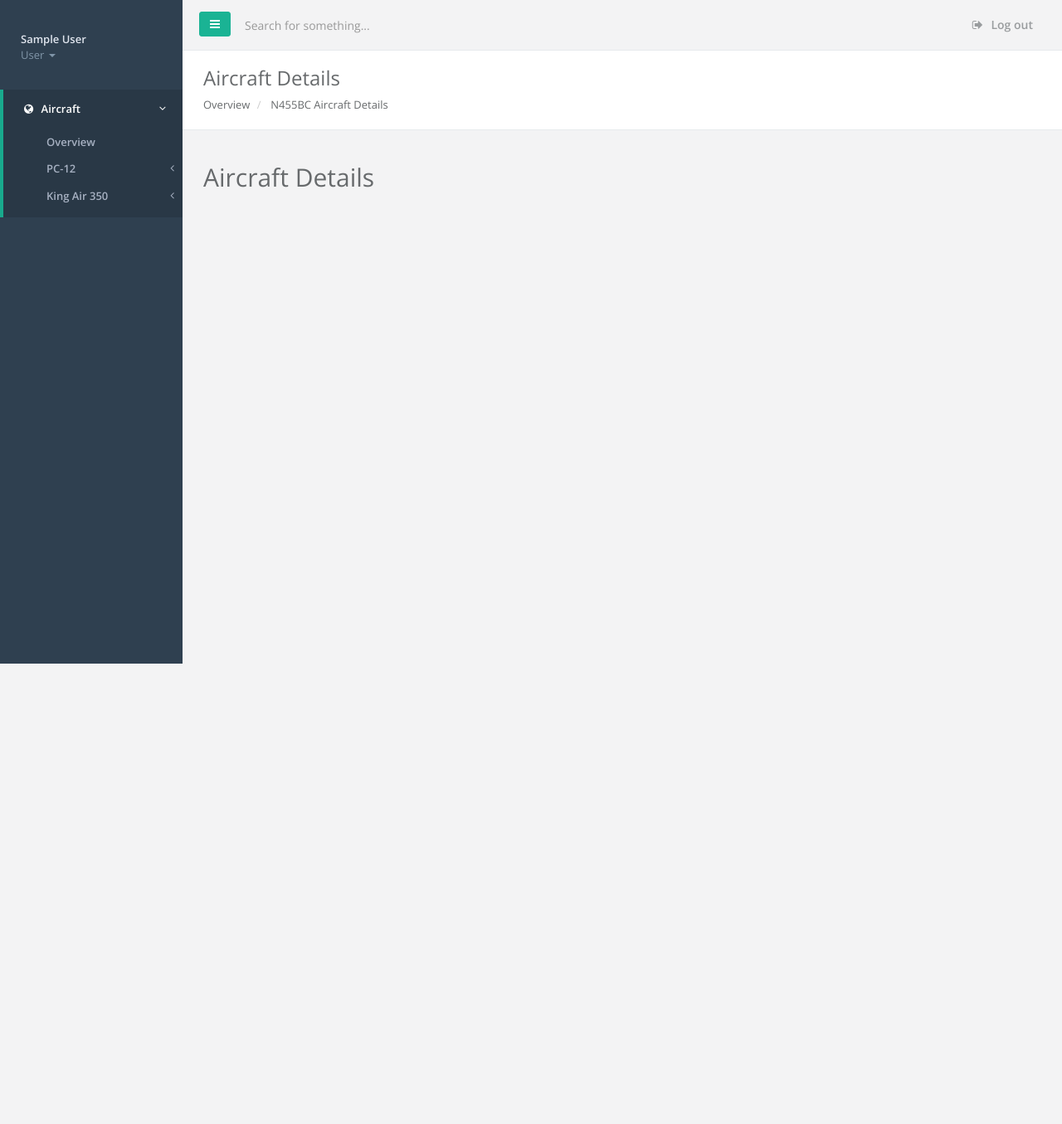
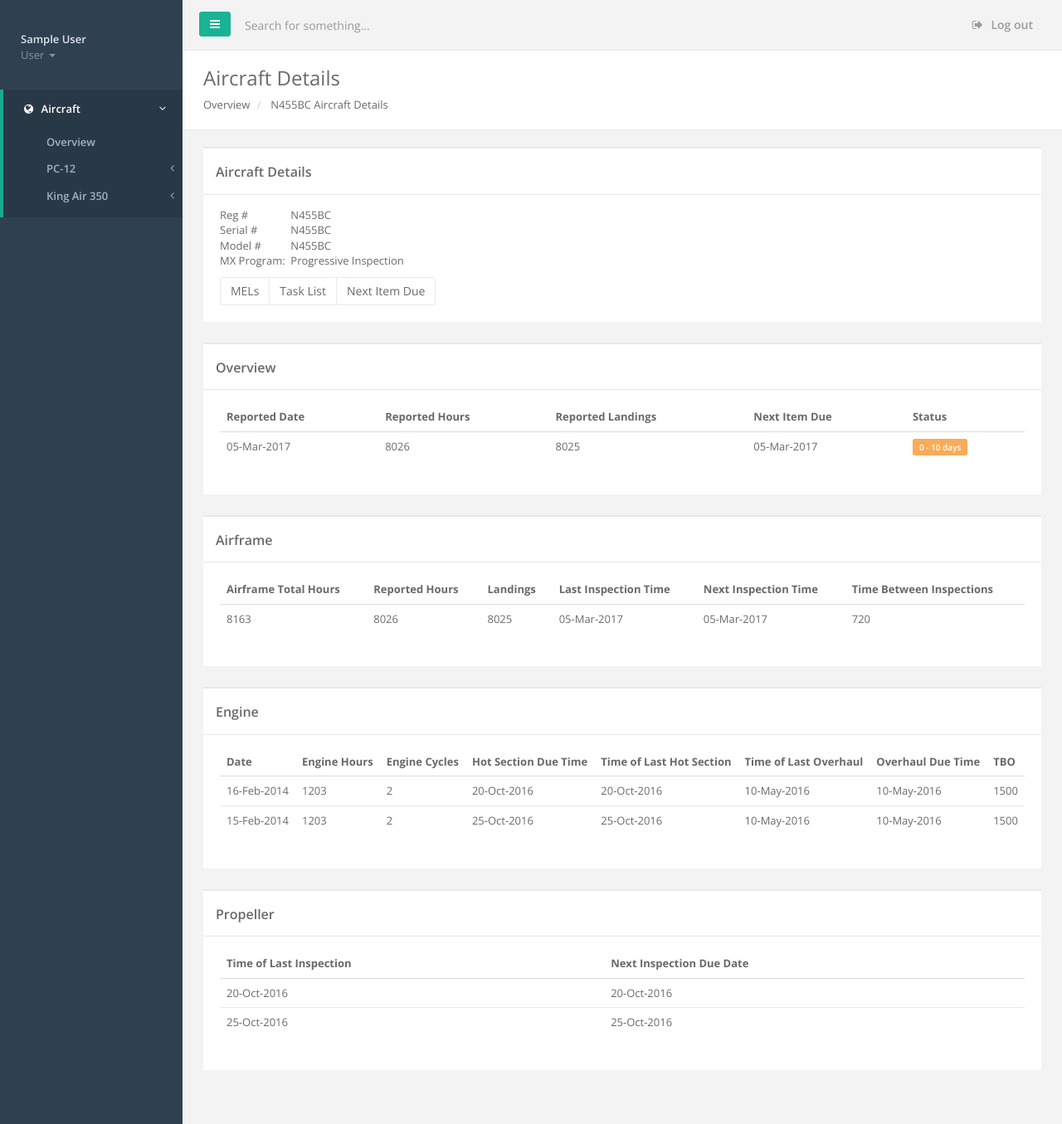
Before and after one commit to skyflyhighly/bootique-mx, a Django app: page /aircraft/N455BC in a window 1280 px wide. Shown: the whole page at 83% size. Before the commit the page ends 800 px from the top, so only its background shows below. Run offline with Django 3.2, Linux system fonts and the light colour scheme; the visitor is signed in with stand-in values (Sample User, id 1); data comes from the database, SQL or seed files in the repository; both versions use the stored data as it was after the commit; style sheets or scripts are compiled from the project's sources; some libraries are stand-ins or nearby versions.

Commit message:
Aircraft details page UI done, overview in progress

```diff
--- /dev/null
+++ b/assets/js/datatables.js
@@ -0,0 +1,74 @@
+window.datatables = {
+
+    _datatables: {},
+
+    /*
+     * Automatic setup of datatables in the page
+     * Parameters for datatables:
+     *  class: datatable
+     *  attributes: data-name, [data-ajax-url]
+     */
+    setup: function () {
+        var $datatable = $('.datatable');
+        var name = $datatable.attr('data-name');
+
+        var options = {
+            responsive: true,
+            columnDefs: [
+                {
+                    "sortable": false,
+                    render: function(data, type, full, meta) {
+                        return '<input type="checkbox" class="checkbox-select" name="id[]" value="' + parseInt(full[0]) + '"/>'
+                    },
+                    targets: 0,
+                }
+            ],
+            select: {
+                style: 'multi'
+            },
+            lengthMenu: [10, 25, 50, 100],
+        };
+
+        if ($datatable.data('ajax-url')) {
+            var ajaxUrl = $datatable.data('ajax-url');
+            options = Object.assign(options, {
+                processing: true,
+                serverSide: true,
+                ajax: {
+                    url: ajaxUrl,
+                    type: "POST",
+                    data: function(_data) {
+                        if (window.datatableFilter) {
+                            _data = Object.assign(_data, window.datatableFilter);
+                        }
+                        return _data;
+                    }
+                }
+            });
+        }
+
+        this._datatables[name] = $datatable.DataTable(options);
+
+        // Check/uncheck all checkboxes in the table
+        $('.select-all').on('click', function(){
+            var dtName = $(this).closest('.datatable').attr('data-name');
+            var datatable = window.datatables.get(dtName);
+            var rows = datatable.rows({ 'search': 'applied' }).nodes();
+            $('input[type="checkbox"]', rows).prop('checked', this.checked);
+            // if (this.checked) {
+            //     datatable.rows().select();
+            // } else {
+            //     datatable.rows().deselect();
+            // }
+        });
+    },
+
+    get: function(name) {
+        return this._datatables[name];
+    },
+
+};
+
+$(window).on('load', function() {
+    window.datatables.setup();
+});
--- a/home/templates/aircraft_details.html
+++ b/home/templates/aircraft_details.html
@@ -19,5 +19,5 @@
 {% endblock %}
 
 {% block content %}
-    <h1>Aircraft Details</h1>
+    {% include 'partial/aircraft_details.html' %}
 {% endblock %}
--- /dev/null
+++ b/home/templates/partial/aircraft_details.html
@@ -0,0 +1,146 @@
+<div class="ibox">
+    <div class="ibox-title">
+        <h3>Aircraft Details</h3>
+    </div>
+    <div class="ibox-content">
+        <table>
+            <tr>
+                <td>Reg #</td>
+                <td>{{ aircraft.reg }}</td>
+            </tr>
+            <tr>
+                <td>Serial #</td>
+                <td>{{ aircraft.reg }}</td>
+            </tr>
+            <tr>
+                <td>Model #</td>
+                <td>{{ aircraft.reg }}</td>
+            </tr>
+            <tr>
+                <td>MX Program:&nbsp;&nbsp;</td>
+                <td>Progressive Inspection</td>
+            </tr>
+        </table>
+        <div class="btn-group m-t-sm">
+            <button class="btn btn-white" type="button">MELs</button>
+            <button class="btn btn-white" type="button">Task List</button>
+            <button class="btn btn-white" type="button">Next Item Due</button>
+        </div>
+    </div>
+</div>
+<div class="ibox">
+    <div class="ibox-title">
+        <h3>Overview</h3>
+    </div>
+    <div class="ibox-content">
+        <table class="table table-stripped">
+            <thead>
+                <tr>
+                    <th>Reported Date</th>
+                    <th>Reported Hours</th>
+                    <th>Reported Landings</th>
+                    <th>Next Item Due</th>
+                    <th>Status</th>
+                </tr>
+            </thead>
+            <tbody>
+                <tr>
+                    <td>{{ aircraft.airframe.last_inspection_time | date:"d-M-Y" }}</td>
+                    <td>{{ aircraft.airframe.reported_hours }}</td>
+                    <td>{{ aircraft.airframe.reported_landings }}</td>
+                    <td>{{ aircraft.airframe.last_inspection_time | date:"d-M-Y" }}</td>
+                    <td>
+                        <span class="label label-warning">0 - 10 days</span>
+                    </td>
+                </tr>
+            </tbody>
+        </table>
+    </div>
+</div>
+<div class="ibox">
+    <div class="ibox-title">
+        <h3>Airframe</h3>
+    </div>
+    <div class="ibox-content">
+        <table class="table table-stripped">
+            <thead>
+                <tr>
+                    <th>Airframe Total Hours</th>
+                    <th>Reported Hours</th>
+                    <th>Landings</th>
+                    <th>Last Inspection Time</th>
+                    <th>Next Inspection Time</th>
+                    <th>Time Between Inspections</th>
+                </tr>
+            </thead>
+            <tbody>
+                <tr>
+                    <td>{{ aircraft.airframe.total_hours }}</td>
+                    <td>{{ aircraft.airframe.reported_hours }}</td>
+                    <td>{{ aircraft.airframe.reported_landings }}</td>
+                    <td>{{ aircraft.airframe.last_inspection_time | date:"d-M-Y" }}</td>
+                    <td>{{ aircraft.airframe.last_inspection_time | date:"d-M-Y" }}</td>
+                    <td>{{ aircraft.airframe.time_between_inspections }}</td>
+                </tr>
+            </tbody>
+        </table>
+    </div>
+</div>
+<div class="ibox">
+    <div class="ibox-title">
+        <h3>Engine</h3>
+    </div>
+    <div class="ibox-content">
+        <table class="table table-stripped">
+            <thead>
+                <tr>
+                    <th>Date</th>
+                    <th>Engine Hours</th>
+                    <th>Engine Cycles</th>
+                    <th>Hot Section Due Time</th>
+                    <th>Time of Last Hot Section</th>
+                    <th>Time of Last Overhaul</th>
+                    <th>Overhaul Due Time</th>
+                    <th>TBO</th>
+                </tr>
+            </thead>
+            <tbody>
+                {% for engine in aircraft.engine_set.all %}
+                    <tr>
+                        <td>{{ engine.date | date:"d-M-Y" }}</td>
+                        <td>{{ engine.engine_hours }}</td>
+                        <td>{{ engine.engine_cycles }}</td>
+                        <td>{{ engine.last_hot_section_time | date:"d-M-Y" }}</td>
+                        <td>{{ engine.last_hot_section_time | date:"d-M-Y" }}</td>
+                        <td>{{ engine.last_overhaul_time | date:"d-M-Y" }}</td>
+                        <td>{{ engine.last_overhaul_time | date:"d-M-Y" }}</td>
+                        <td>{{ engine.tbo }}</td>
+                    </tr>
+                {% endfor %}
+            </tbody>
+        </table>
+    </div>
+</div>
+<div class="ibox">
+    <div class="ibox-title">
+        <h3>Propeller</h3>
+    </div>
+    <div class="ibox-content">
+        <table class="table table-stripped">
+            <thead>
+                <tr>
+                    <th>Time of Last Inspection</th>
+                    <th>Next Inspection Due Date</th>
+                </tr>
+            </thead>
+            <tbody>
+                {% for propeller in aircraft.propeller_set.all %}
+                    <tr>
+                        <td>{{ propeller.last_inspection_time | date:"d-M-Y" }}</td>
+                        <td>{{ propeller.last_inspection_time | date:"d-M-Y" }}</td>
+                    </tr>
+                {% endfor %}
+            </tbody>
+        </table>
+    </div>
+</div>
--- a/home/views.py
+++ b/home/views.py
@@ -9,11 +9,17 @@ def index(request):
 
 @login_required
 def overview(request):
-    return render(request, 'overview.html')
+    aircrafts = Aircraft.objects.all().select_related('airframe')
+
+    context = {
+        'aircrafts': aircrafts,
+    }
+    return render(request, 'overview.html', context)
 
 @login_required
 def aircraft_details(request, reg=''):
     aircraft = get_object_or_404(Aircraft, reg=reg)
+
     context = {
         'aircraft': aircraft,
     }
--- a/mxtracking/templates/layout.html
+++ b/mxtracking/templates/layout.html
@@ -143,6 +143,8 @@
 
     <!-- Data Tables -->
     <script src="{% static "js/plugins/dataTables/datatables.min.js" %}"></script>
+    <!-- Automatic initialization of datatables -->
+    <script src="{% static "js/datatables.js" %}"></script>
     <!-- Data picker -->
     <script src="{% static "js/plugins/datapicker/bootstrap-datepicker.js" %}"></script>
     <!-- Select2 -->
```
Also changed, not shown: home/fixtures/propellers.json (+10 -0 lines), home/templates/overview.html (+21 -18 lines).
